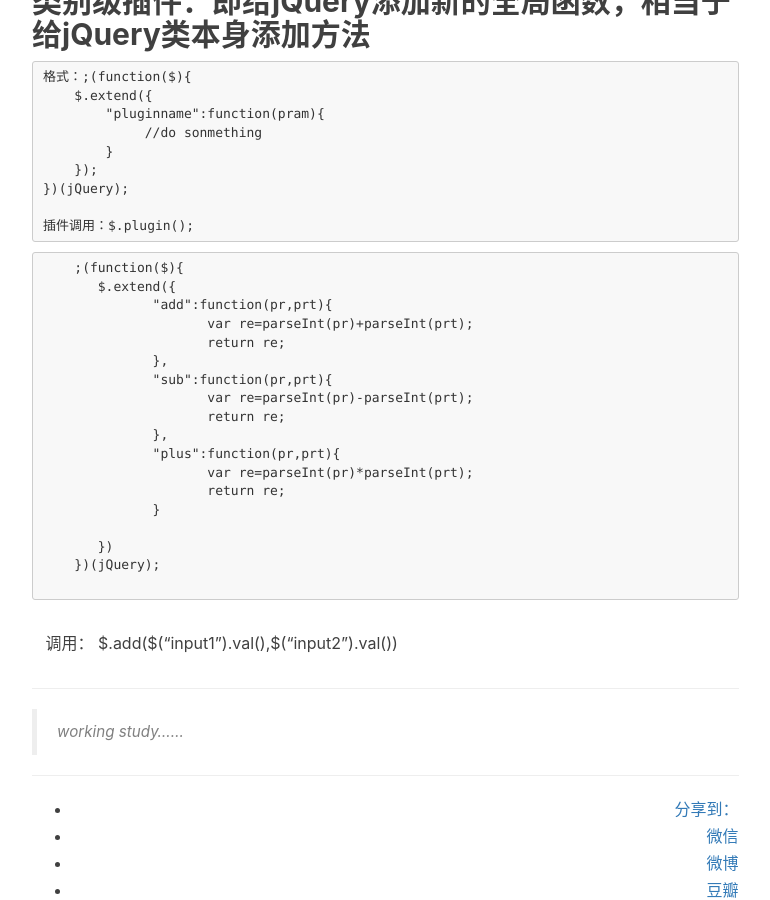
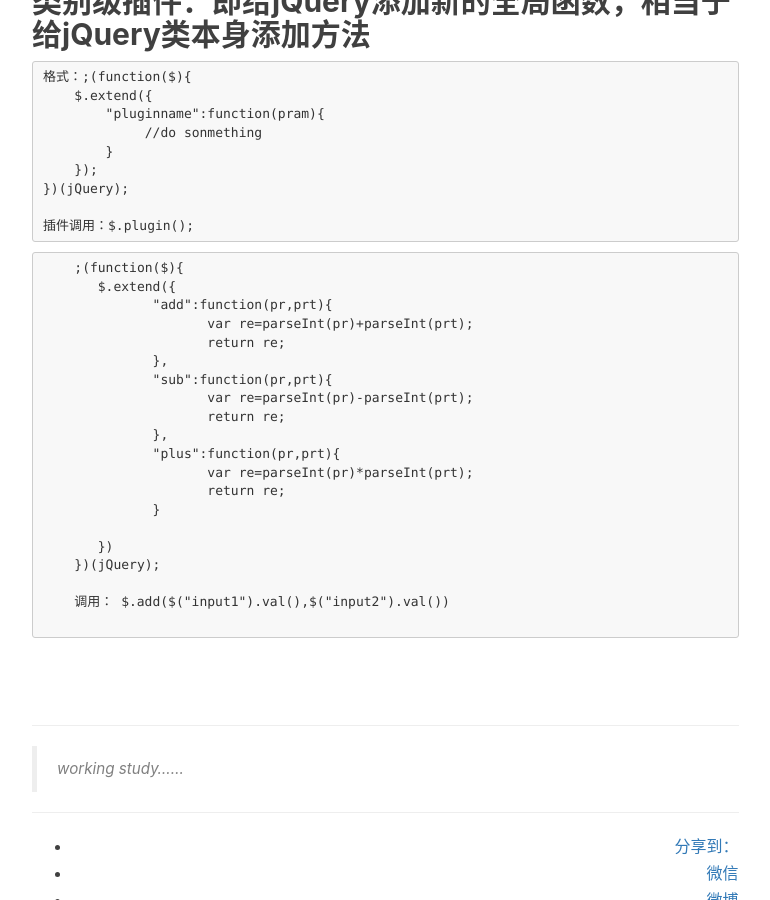
Before and after one commit to fairyly/myblog, a Jekyll site: the page built from _posts/2016-10-23-jq-plugin-dev.markdown, in a window 1280 px wide and 900 px high, scrolled down 1466 px. Shown: the whole window, without its empty margins (233-1003 px from the left). Built offline with Jekyll 4.4.1, drawn with Linux system fonts in a browser that asks for light colours; nearby versions of some CDN libraries; comment, search, counter and statistics services are not loaded.

````diff
--- a/_posts/2016-10-23-jq-plugin-dev.markdown
+++ b/_posts/2016-10-23-jq-plugin-dev.markdown
@@ -90,9 +90,10 @@ tags:
        })
     })(jQuery);
 
+    调用： $.add($("input1").val(),$("input2").val())
+
 ```
 
-    调用： $.add($("input1").val(),$("input2").val())
 
 
    ---
````
